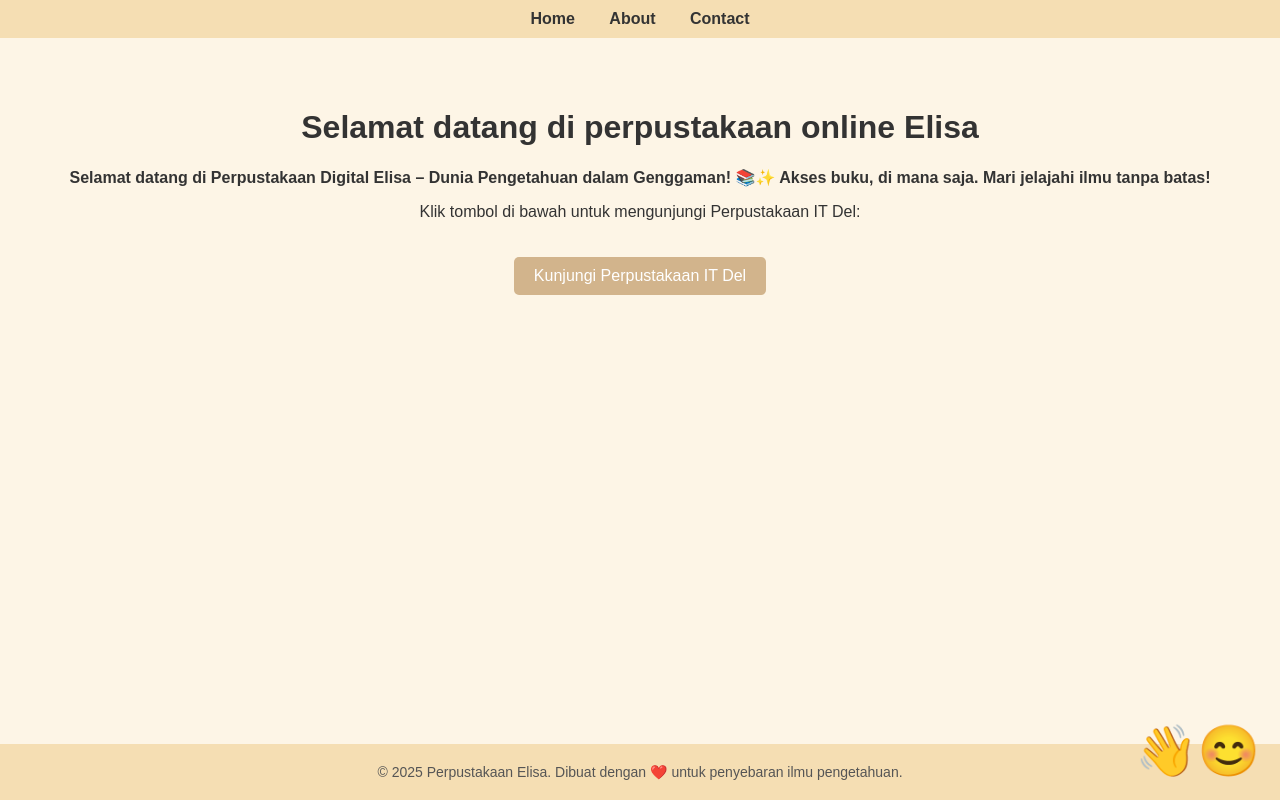
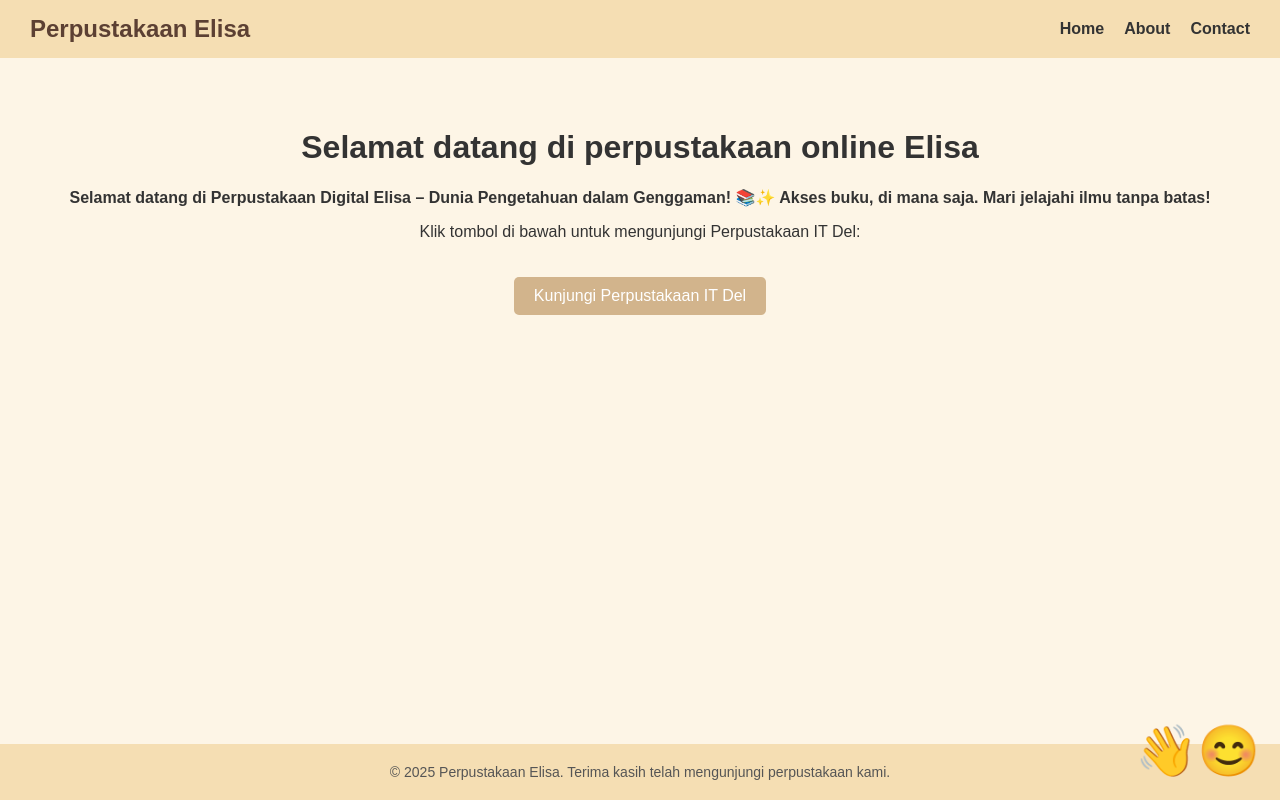
Before and after one commit to Elisatrianggi/Elisatrianggi.github.io, a plain HTML site: page index.html in a window 1280 px wide. Drawn offline with Linux system fonts and the light colour scheme.

Commit message:
Update index.html

```diff
--- a/index.html
+++ b/index.html
@@ -1,8 +1,8 @@
 <!DOCTYPE html>
 <html lang="id">
 <head>
-    <meta charset="UTF-8">
-    <meta name="viewport" content="width=device-width, initial-scale=1.0">
+  <meta charset="UTF-8" />
+  <meta name="viewport" content="width=device-width, initial-scale=1.0" />
   <title>Website Orang Melambai</title>
   <style>
     html, body {
@@ -16,25 +16,38 @@
       flex-direction: column;
       min-height: 100vh;
       font-family: Arial, sans-serif;
-            background-color: #fdf5e6; /* warna cream */
+      background-color: #fdf5e6;
       color: #333;
-            text-align: center;
+    }
+
+    /* Header dan Navigasi */
+    header {
+      background-color: #f5deb3;
+    }
+
+    .header-container {
+      display: flex;
+      justify-content: space-between;
+      align-items: center;
+      padding: 15px 30px;
+    }
+
+    .site-title {
+      font-size: 24px;
+      font-weight: bold;
+      color: #5c4033;
     }
 
     nav {
-            background-color: #f5deb3; /* warna cream lebih gelap */
-            padding: 10px 0;
+      background-color: transparent;
     }
 
     .menu {
-            list-style-type: none;
+      list-style: none;
+      display: flex;
+      gap: 20px;
+      margin: 0;
       padding: 0;
-            margin: 0;
-        }
-
-        .menu li {
-            display: inline;
-            margin: 0 15px;
     }
 
     .menu a {
@@ -47,9 +60,10 @@
       color: #007bff;
     }
 
+    /* Tombol */
     .btn {
       display: inline-block;
-            background-color: #d2b48c; /* warna tombol cream kecoklatan */
+      background-color: #d2b48c;
       color: white;
       padding: 10px 20px;
       text-decoration: none;
@@ -62,9 +76,11 @@
       animation: wave 0.8s ease-in-out;
     }
 
+    /* Main dan Footer */
     main {
       flex: 1;
       padding: 50px 20px;
+      text-align: center;
       animation: fadeIn 1.5s ease-in-out;
     }
 
@@ -73,9 +89,10 @@
       padding: 20px 10px;
       font-size: 14px;
       color: #555;
+      text-align: center;
     }
 
-        /* Animasi tambahan */
+    /* Animasi */
     @keyframes fadeIn {
       from {
         opacity: 0;
@@ -101,6 +118,8 @@
 <body>
 
   <header>
+    <div class="header-container">
+      <div class="site-title">Perpustakaan Elisa</div>
       <nav>
         <ul class="menu">
           <li><a href="index.html">Home</a></li>
@@ -108,6 +127,7 @@
           <li><a href="contact.html">Contact</a></li>
         </ul>
       </nav>
+    </div>
   </header>
 
   <main>
@@ -122,7 +142,7 @@
   </main>
 
   <footer>
-        &copy; 2025 Perpustakaan Elisa. Dibuat dengan ❤️ untuk penyebaran ilmu pengetahuan.
+    &copy; 2025 Perpustakaan Elisa. Terima kasih telah mengunjungi perpustakaan kami.
   </footer>
 
   <!-- Hubungkan ke script.js -->
```
Lines whose indentation alone changed are shown as unchanged.
